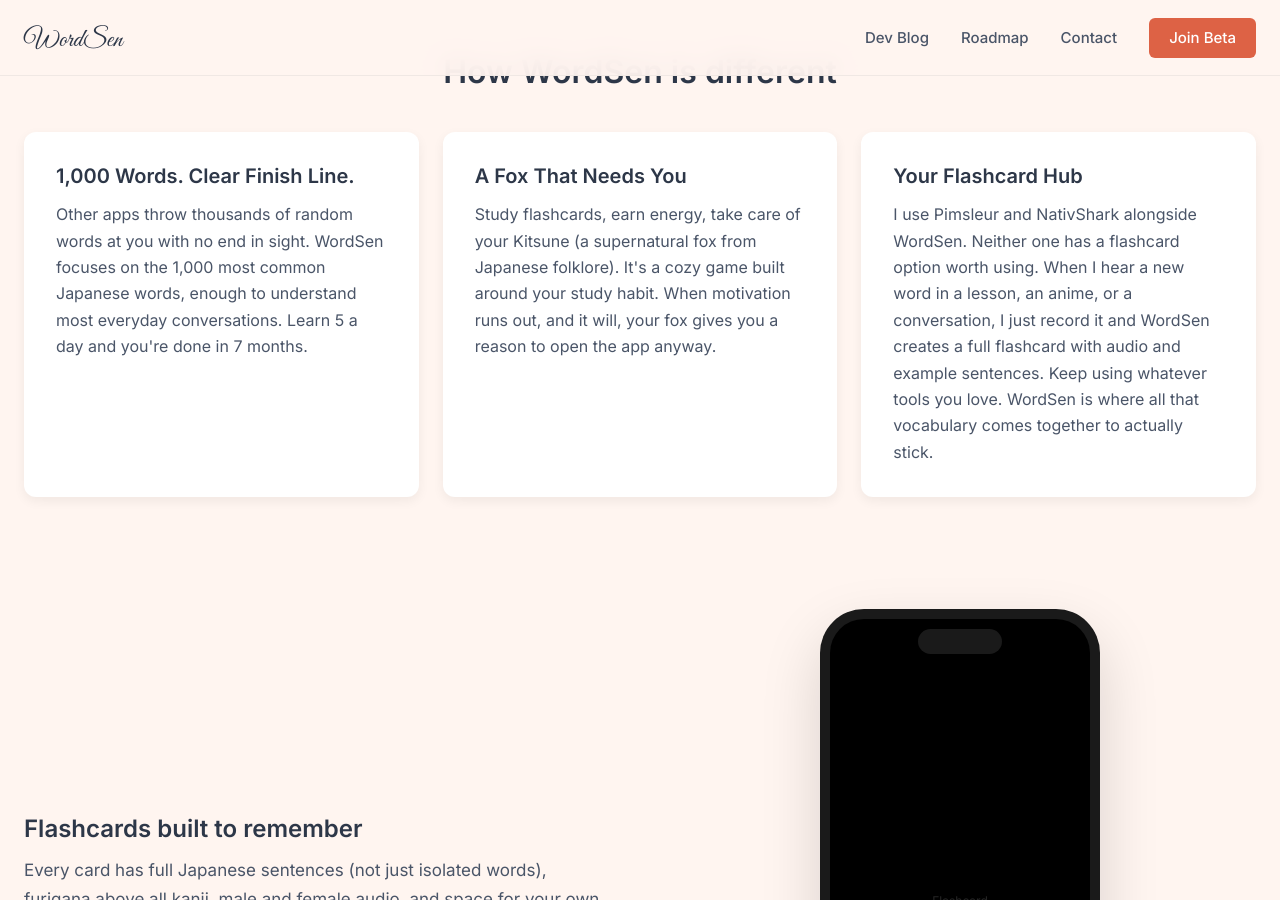
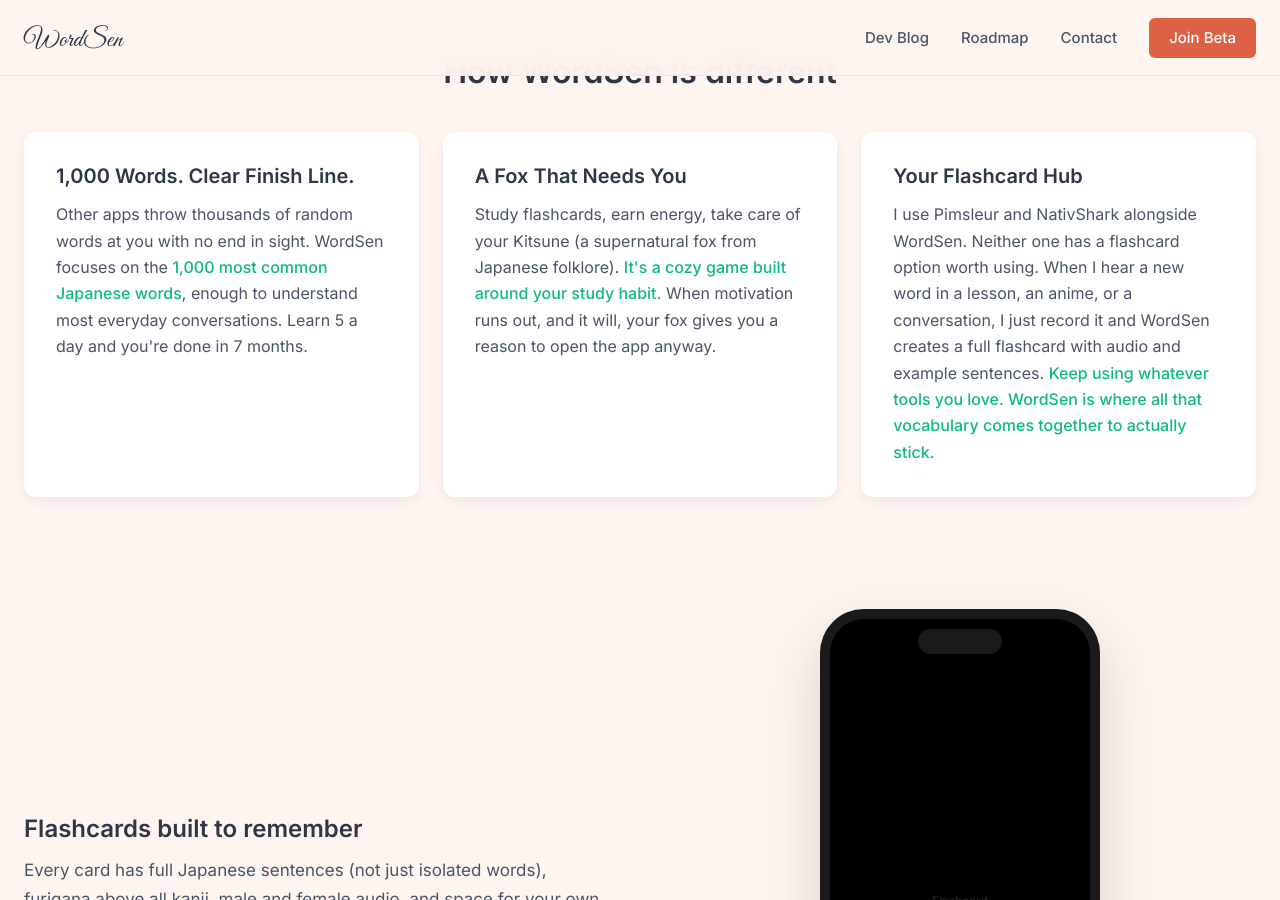
Before and after one commit to froghaiku/WordSenWebsite, a Jekyll site: the page built from index.markdown, in a window 1280 px wide and 900 px high, scrolled down 1839 px. Built offline with Jekyll 4.4.1, drawn with Linux system fonts in a browser that asks for light colours.

Commit message:
Add reusable .highlight class for emphasized body copy
Introduces --highlight: #10b981 CSS variable and a .highlight utility
class (green + font-weight 500). Refactors .entry-benefit on the roadmap
to consume the same variable so the green is defined once.

Applies highlights to the three "How WordSen is different" feature
cards on the homepage:
- "1,000 most common Japanese words" (Clear Finish Line card)
- "It's a cozy game built around your study habit." (Fox card)
- "Keep using whatever tools you love. WordSen is where all that
  vocabulary comes together to actually stick." (Hub card)

Documented the pattern in PROJECT.md (color palette + Text Highlight
Pattern section) so future content can apply it consistently — one
highlight per meaningful paragraph, on the load-bearing phrase only.

Co-Authored-By: Claude Opus 4.7 (1M context) <noreply@anthropic.com>

```diff
--- a/_layouts/home.html
+++ b/_layouts/home.html
@@ -53,15 +53,15 @@ layout: default
         <div class="features-grid">
             <div class="feature-card">
                 <h3>1,000 Words. Clear Finish Line.</h3>
-                <p>Other apps throw thousands of random words at you with no end in sight. WordSen focuses on the 1,000 most common Japanese words, enough to understand most everyday conversations. Learn 5 a day and you're done in 7 months.</p>
+                <p>Other apps throw thousands of random words at you with no end in sight. WordSen focuses on the <span class="highlight">1,000 most common Japanese words</span>, enough to understand most everyday conversations. Learn 5 a day and you're done in 7 months.</p>
             </div>
             <div class="feature-card">
                 <h3>A Fox That Needs You</h3>
-                <p>Study flashcards, earn energy, take care of your Kitsune (a supernatural fox from Japanese folklore). It's a cozy game built around your study habit. When motivation runs out, and it will, your fox gives you a reason to open the app anyway.</p>
+                <p>Study flashcards, earn energy, take care of your Kitsune (a supernatural fox from Japanese folklore). <span class="highlight">It's a cozy game built around your study habit.</span> When motivation runs out, and it will, your fox gives you a reason to open the app anyway.</p>
             </div>
             <div class="feature-card">
                 <h3>Your Flashcard Hub</h3>
-                <p>I use Pimsleur and NativShark alongside WordSen. Neither one has a flashcard option worth using. When I hear a new word in a lesson, an anime, or a conversation, I just record it and WordSen creates a full flashcard with audio and example sentences. Keep using whatever tools you love. WordSen is where all that vocabulary comes together to actually stick.</p>
+                <p>I use Pimsleur and NativShark alongside WordSen. Neither one has a flashcard option worth using. When I hear a new word in a lesson, an anime, or a conversation, I just record it and WordSen creates a full flashcard with audio and example sentences. <span class="highlight">Keep using whatever tools you love. WordSen is where all that vocabulary comes together to actually stick.</span></p>
             </div>
         </div>
     </div>
--- a/assets/css/main.css
+++ b/assets/css/main.css
@@ -13,6 +13,7 @@
   --text: #2d3748;
   --text-secondary: #4a5568;
   --text-muted: #718096;
+  --highlight: #10b981;
   --border: #f0e8e4;
   --shadow: 0 4px 12px rgba(0, 0, 0, 0.06);
   --shadow-lg: 0 8px 24px rgba(0, 0, 0, 0.08);
@@ -803,7 +804,11 @@ main { padding-top: var(--header-height); }
 }
 .entry-benefit {
   font-weight: 500;
-  color: #10b981;
+  color: var(--highlight);
+}
+.highlight {
+  color: var(--highlight);
+  font-weight: 500;
 }
 .entry-benefit::before {
   content: " - ";
```
Also changed, not shown: PROJECT.md (added, +95 -0 lines).
